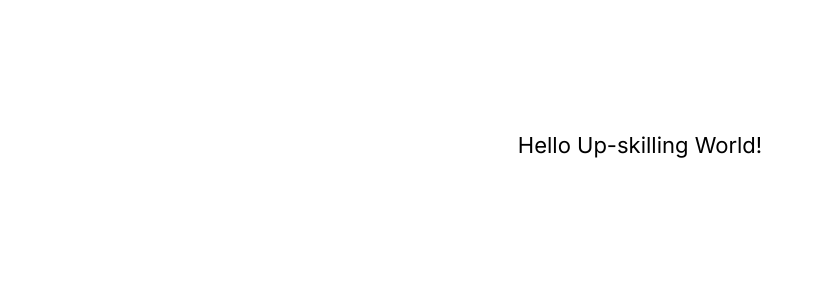
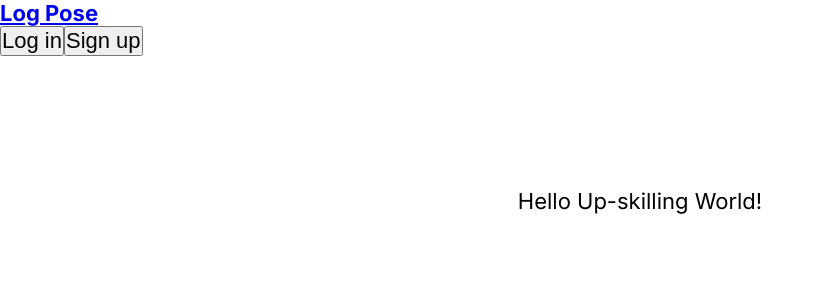
Before and after one commit to RhazzXIX/log-post, a Next.js app: page / in a window 1280 px wide. Shown: the top 300 px of the page, without its empty margins (0-824 px from the left). Built offline with nearby package versions, Linux system fonts and the light colour scheme.

Commit message:
Add GeneralLayout component

```diff
--- a/src/app/layout.tsx
+++ b/src/app/layout.tsx
@@ -1,22 +1,25 @@
-import './globals.css'
-import type { Metadata } from 'next'
-import { Inter } from 'next/font/google'
+import "./globals.css";
+import type { Metadata } from "next";
+import { Inter } from "next/font/google";
+import GeneralLayout from "@/component/GeneralLayout";
 
-const inter = Inter({ subsets: ['latin'] })
+const inter = Inter({ subsets: ["latin"] });
 
 export const metadata: Metadata = {
-  title: 'Create Next App',
-  description: 'Generated by create next app',
-}
+  title: "Log Post",
+  description: "The front end client for my Blog-Post API",
+};
 
 export default function RootLayout({
   children,
 }: {
-  children: React.ReactNode
+  children: React.ReactNode;
 }) {
   return (
     <html lang="en">
-      <body className={inter.className}>{children}</body>
+      <body className={inter.className}>
+        <GeneralLayout>{children}</GeneralLayout>
+      </body>
     </html>
-  )
+  );
 }
--- /dev/null
+++ b/src/component/GeneralLayout.tsx
@@ -0,0 +1,45 @@
+"use client";
+
+import { useState } from "react";
+import Header from "./Header";
+import UserForm from "./UserForm";
+
+export default function GeneralLayout({
+  children,
+}: {
+  children: React.ReactNode;
+}) {
+  // Component state
+  const [userForm, setUserForm] = useState({ isShown: false, version: "" });
+
+  // Handling user form
+  const showLoginForm = () => {
+    setUserForm({ isShown: true, version: "log-in" });
+  };
+  const showSignUpForm = () => {
+    setUserForm({ isShown: true, version: "sign-up" });
+  };
+  const hideForm = () => {
+    setUserForm({ isShown: false, version: "" });
+  };
+  const closeFormSection = (e: React.MouseEvent<HTMLElement>) => {
+    if ((e.target as HTMLElement).id !== "userFormSection") return;
+    setUserForm({ isShown: false, version: "" });
+  };
+  // Render layout
+  return (
+    <div id="genLayout">
+      <Header handleLogin={showLoginForm} handleSignUp={showSignUpForm} />
+      {userForm.isShown && (
+        <section id="userFormSection" onClick={closeFormSection}>
+          <UserForm
+            key={userForm.version}
+            version={userForm.version}
+            closeForm={hideForm}
+          />
+        </section>
+      )}
+      {children}
+    </div>
+  );
+}
--- a/src/component/UserForm.tsx
+++ b/src/component/UserForm.tsx
@@ -2,7 +2,15 @@
 import { ChangeEvent, FormEvent, useState } from "react";
 import Loading from "./Loading";
 
-export default function UserForm({ version }: { version: string }) {
+export default function UserForm({
+  version,
+  setUser,
+  closeForm,
+}: {
+  version: string;
+  setUser: () => void;
+  closeForm: () => void;
+}) {
   // Component state and variables.
   const [username, setUsername] = useState("");
   const [password, setPassword] = useState("");
@@ -75,8 +83,10 @@ export default function UserForm({ version }: { version: string }) {
 
     // Reset Form Error messages.
     setFormErrorMessages([]);
+
     // Set loading
-    setLoading(true)
+    setLoading(true);
+
     // Fetch data
     try {
       // Response
@@ -92,6 +102,7 @@ export default function UserForm({ version }: { version: string }) {
       // Response data
       const apiData: IFormErrMessage[] | signUpOkResponse =
         await response.json();
+
       // Check if response is ok.
       if (response.ok) {
         // Set user
@@ -115,6 +126,8 @@ export default function UserForm({ version }: { version: string }) {
           }
         );
       }
+
+      // Close loading.
       setLoading(false);
     } catch (err) {
       throw new Error((err as Error).message);
@@ -124,6 +137,9 @@ export default function UserForm({ version }: { version: string }) {
   // Render form
   return (
     <form action="" method="POST" onSubmit={handleSubmitForm} id="userForm">
+      <button type="button" className="closeBtn" onClick={closeForm}>
+        x
+      </button>
       <label htmlFor="username">
         Username:
         <input
```
